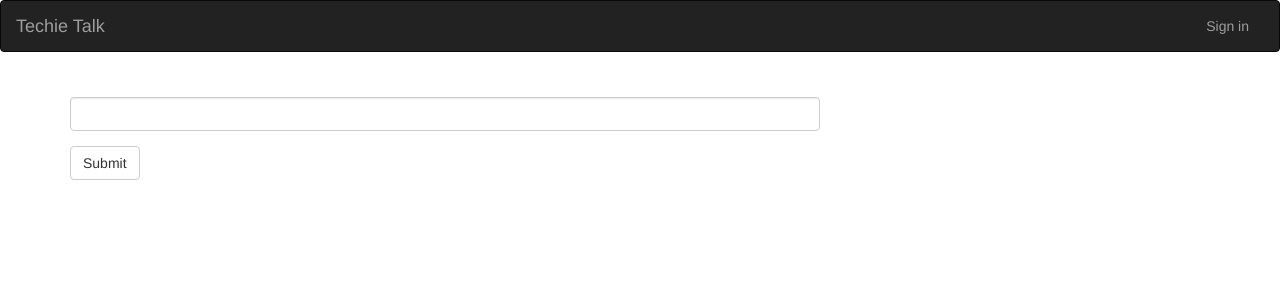
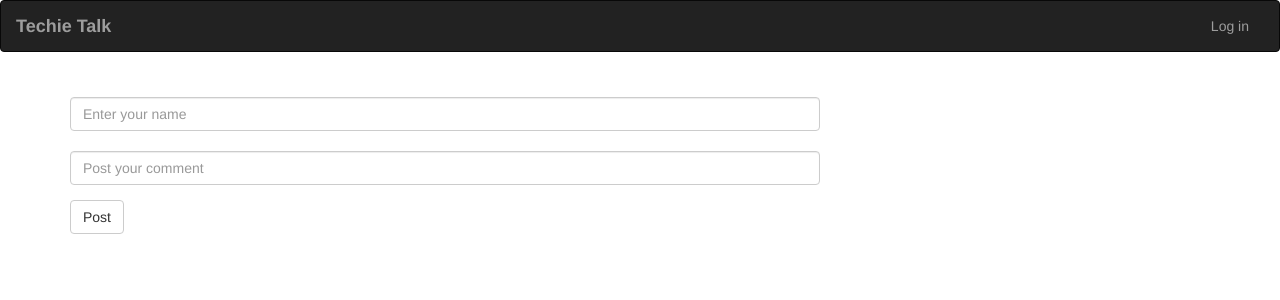
Before and after one commit to duncan-chege/Blog, a Flask app: page /blog/1 in a window 1280 px wide. Shown: the top 300 px of the page. Run offline with Flask 2, Linux system fonts and the light colour scheme; data that the repository does not hold is empty; some libraries are stand-ins or nearby versions.

Commit message:
add final items

```diff
--- a/app/main/forms.py
+++ b/app/main/forms.py
@@ -8,5 +8,6 @@ class BlogForm(FlaskForm):
     submit = SubmitField('Post')
 
 class CommentForm(FlaskForm):
-    body = StringField('', validators=[InputRequired()])
-    submit = SubmitField('Submit')
+    name = StringField('', validators=[InputRequired()], render_kw={"placeholder": "Enter your name"})
+    comment = StringField('', validators=[InputRequired()], render_kw={"placeholder": "Post your comment"})
+    submit = SubmitField('Post')
--- a/app/main/views.py
+++ b/app/main/views.py
@@ -1,5 +1,5 @@
 from flask import render_template,request,redirect,url_for,abort,flash,session
-from flask_login import login_required,current_user
+from flask_login import login_required
 from .. request import get_quotes
 from . import main
 from ..models import Writer,Blog,Comment
@@ -53,9 +53,14 @@ def oneblog(b_id):
 
     cform = CommentForm()
     if cform.validate_on_submit():
-        comment = Comment(body=cform.body.data, blog=blog, b_id=current_user._get_current_object())
-        db.session.add(comment)
-        flash('Your comment has been published.')
-        return redirect(url_for('.oneblog', id=blog.id ))
+        newname = cform.name.data
+        newcomment = cform.comment.data
+
+        new_comment = Comment(name = newname, comment = newcomment, blog_id = b_id)
+
+        new_comment.save_comment()
+        # comments = Comment.query.filter_by(blog_id = b_id).all()
+
+        return redirect(url_for('main.oneblog', b_id = blog.id ))
 
     return render_template('oneblog.html', blog = blog, comment_form = cform)
--- a/app/templates/index.html
+++ b/app/templates/index.html
@@ -13,7 +13,7 @@
 <div class="container space">
     <div class="row">
         <div class="col-md-12">
-            <h1 class="title"> Techie Talk </h1>
+            <h1 class="title"> <b>Techie Talk</b> </h1>
             <p class="title"> A blog by @dunyung1 bringing you the latest trends in technology </p>
         </div>
     </div>
@@ -27,7 +27,7 @@
             <p><a href="{{url_for('main.blogs')}}"><button class="button bview">View Blogs</button></p>
             {% else %}
             <div class="top">
-                <a href="{{url_for('auth.login')}}"><button class="button bsign">Writer Sign In</button>
+                <a href="{{url_for('auth.login')}}"><button class="button bsign">Writer Log In</button>
                 <a href="{{url_for('main.blogs')}}"><button class="button bview">View Blogs</button>
             </div>
             {%endif%}
--- a/app/templates/navbar.html
+++ b/app/templates/navbar.html
@@ -4,21 +4,25 @@
 <div class="navbar navbar-inverse" role="navigation">
     <div class="container-fluid">
         <div class="navbar-header">
-            <!-- <button type="button" class="navbar-toggle" data-toggle="collapse" data-target=".navbar-collapse">
+            <button type="button" class="navbar-toggle" data-toggle="collapse" data-target=".navbar-collapse">
               <span class="sr-only">Toggle navigation</span>
               <span class="icon-bar"></span>
               <span class="icon-bar"></span>
               <span class="icon-bar"></span>
-            </button> -->
-            <a class="navbar-brand" href="/"> Techie Talk </a>
+            </button>
+            <a class="navbar-brand" href="/"><b> Techie Talk </b></a>
         </div>
+
         <div class="navbar-collapse collapse">
             <ul class="nav navbar-nav navbar-right">
+
                 {% if current_user.is_authenticated %}
-                <li><a href="{{url_for('main.profile',uname=current_user.username)}}">Profile</a></li>
+
+                <li><a href="{{url_for('main.profile',w_id=current_user.id)}}">Profile</a></li>
                 <li><a href="{{url_for('auth.logout')}}">Sign out</a></li>
                 {% else %}
-                <li><a href="{{url_for('auth.login')}}">Sign in</a></li>
+
+                <li><a href="{{url_for('auth.login')}}">Log in</a></li>
                 {%endif%}
                 </ul>
         </div>
--- a/app/templates/oneblog.html
+++ b/app/templates/oneblog.html
@@ -11,8 +11,16 @@
             <h1> {{ blog.title }} </h1>
             <p> {{ blog.blog }} </p>
 
+            {% if not current_user.is_authenticated %}
 
             {{ wtf.quick_form(comment_form) }}
+
+            {% endif %}
+
+            {% for comment in blog.comments %}
+            <p><b>{{comment.comment}}</b></p>
+            <p><i>~{{comment.name}}</i></p>
+            {% endfor %}
 
         </div>
     </div>
```
Also changed, not shown: app/models.py (+16 -3 lines), migrations/versions/731ff3f4b3ee_create_name_column.py (added, +36 -0 lines), migrations/versions/d238a375baa4_change_column_name_to_comment.py (added, +30 -0 lines).
